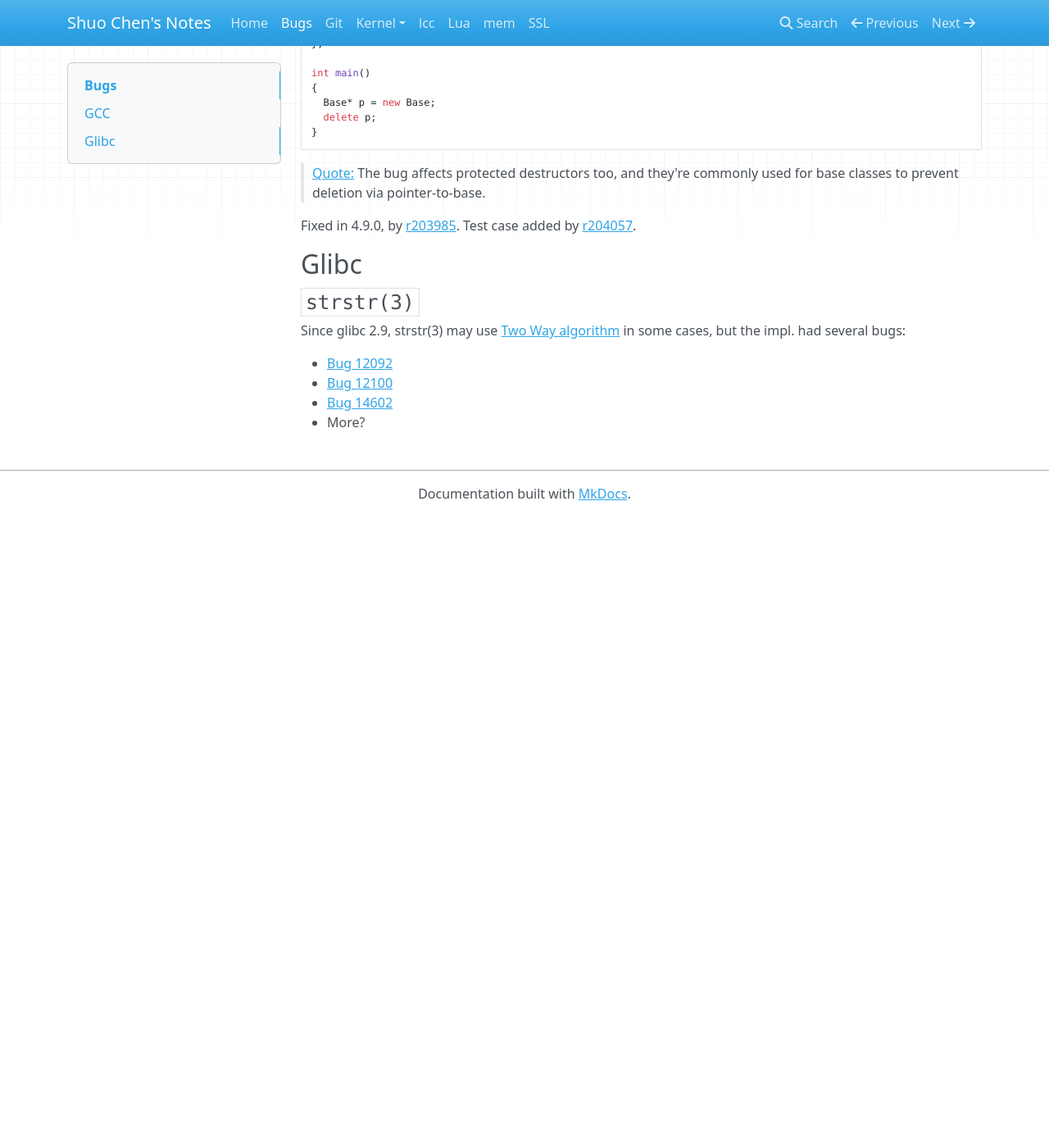
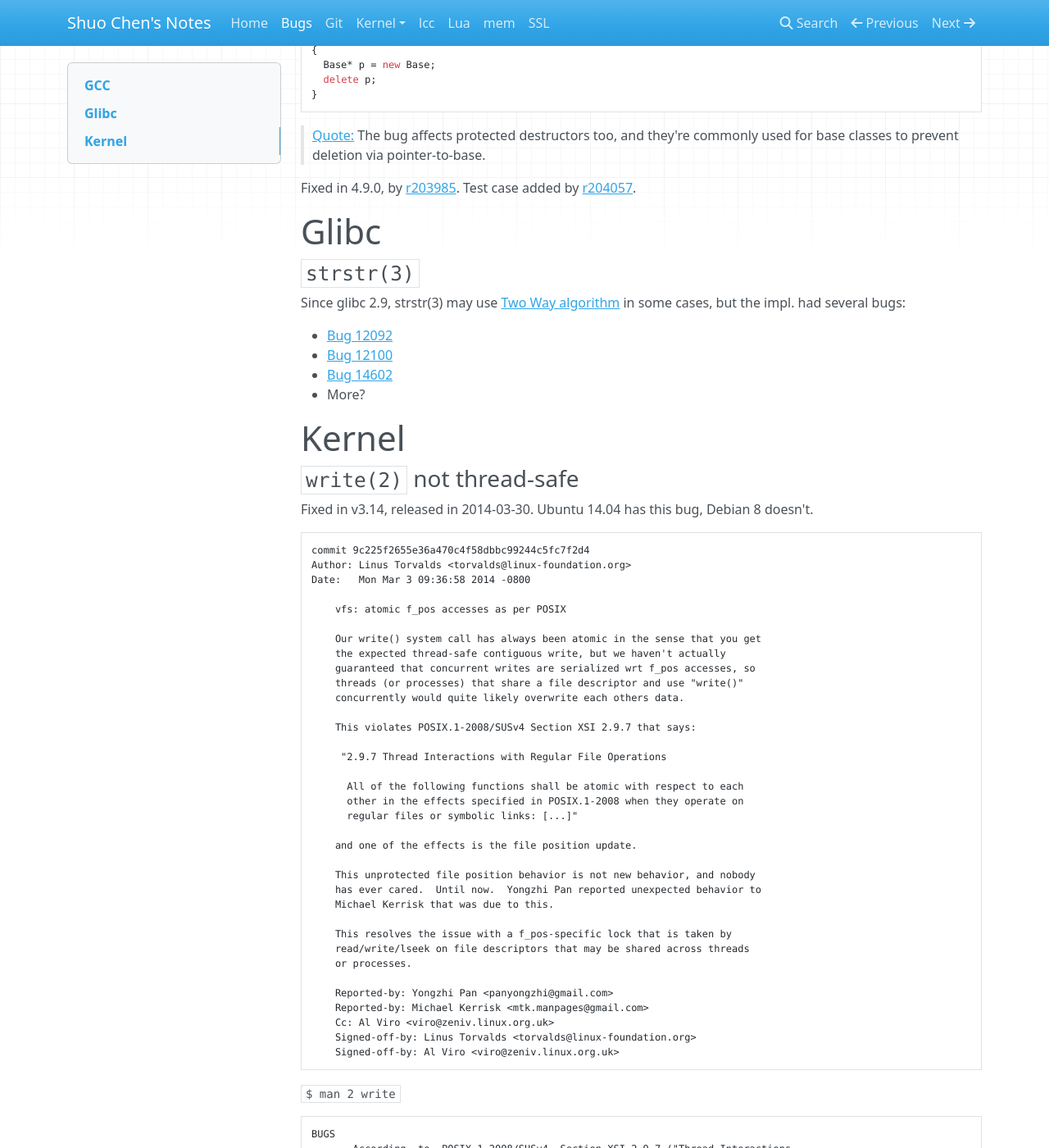
Before and after one commit to chenshuo/notes, an MkDocs documentation site: the page built from docs/bugs.md, in a window 1280 px wide and 1400 px high, scrolled down 303 px. Shown: the whole window at 82% size. Built offline with MkDocs 1.6.1, drawn with Linux system fonts in a browser that asks for light colours; nearby versions of some CDN libraries; old or Windows-style settings are respelled for this version of MkDocs; before the commit the page ends 933 px from its top, so only the background shows below that; some of the changed text lies outside the part shown.

Commit message:
update bugs.md and kernel/changes.md (4.3)

````diff
--- a/docs/bugs.md
+++ b/docs/bugs.md
@@ -25,7 +23,7 @@ int main()
 Fixed in 4.9.0, by [r203985](https://gcc.gnu.org/viewcvs/gcc?view=revision&revision=203985).
 Test case added by [r204057](https://gcc.gnu.org/viewcvs/gcc?view=revision&revision=204057).
 
-## Glibc
+# Glibc
 
 ### `strstr(3)`
 
@@ -35,3 +33,68 @@ Since glibc 2.9, strstr(3) may use [Two Way algorithm](http://www-igm.univ-mlv.f
 - [Bug 12100](https://sourceware.org/bugzilla/show_bug.cgi?id=12100)
 - [Bug 14602](https://sourceware.org/bugzilla/show_bug.cgi?id=14602)
 - More?
+
+# Kernel
+
+### `write(2)` not thread-safe
+
+Fixed in v3.14, released in 2014-03-30. Ubuntu 14.04 has this bug, Debian 8 doesn't.
+
+```text
+commit 9c225f2655e36a470c4f58dbbc99244c5fc7f2d4
+Author: Linus Torvalds <torvalds@linux-foundation.org>
+Date:   Mon Mar 3 09:36:58 2014 -0800
+
+    vfs: atomic f_pos accesses as per POSIX
+
+    Our write() system call has always been atomic in the sense that you get
+    the expected thread-safe contiguous write, but we haven't actually
+    guaranteed that concurrent writes are serialized wrt f_pos accesses, so
+    threads (or processes) that share a file descriptor and use "write()"
+    concurrently would quite likely overwrite each others data.
+
+    This violates POSIX.1-2008/SUSv4 Section XSI 2.9.7 that says:
+
+     "2.9.7 Thread Interactions with Regular File Operations
+
+      All of the following functions shall be atomic with respect to each
+      other in the effects specified in POSIX.1-2008 when they operate on
+      regular files or symbolic links: [...]"
+
+    and one of the effects is the file position update.
+
+    This unprotected file position behavior is not new behavior, and nobody
+    has ever cared.  Until now.  Yongzhi Pan reported unexpected behavior to
+    Michael Kerrisk that was due to this.
+
+    This resolves the issue with a f_pos-specific lock that is taken by
+    read/write/lseek on file descriptors that may be shared across threads
+    or processes.
+
+    Reported-by: Yongzhi Pan <panyongzhi@gmail.com>
+    Reported-by: Michael Kerrisk <mtk.manpages@gmail.com>
+    Cc: Al Viro <viro@zeniv.linux.org.uk>
+    Signed-off-by: Linus Torvalds <torvalds@linux-foundation.org>
+    Signed-off-by: Al Viro <viro@zeniv.linux.org.uk>
+```
+
+
+`$ man 2 write`
+```text
+BUGS
+       According  to  POSIX.1-2008/SUSv4  Section XSI 2.9.7 ("Thread Interactions
+       with Regular File Operations"):
+
+           All of the following functions shall be atomic with  respect  to  each
+           other  in  the  effects specified in POSIX.1-2008 when they operate on
+           regular files or symbolic links: ...
+
+       Among the APIs subsequently listed are write() and writev(2).   And  among
+       the  effects  that  should  be  atomic  across threads (and processes) are
+       updates of the file offset.  However, on Linux before version  3.14,  this
+       was  not  the  case:  if two processes that share an open file description
+       (see open(2)) perform a write() (or writev(2)) at the same time, then  the
+       I/O operations were not atomic with respect updating the file offset, with
+       the result that the blocks of data  output  by  the  two  processes  might
+       (incorrectly) overlap.  This problem was fixed in Linux 3.14.
+```
````
Also changed, not shown: other parts of docs/bugs.md (+1 -3 lines), docs/kernel/changes.md (+38 -0 lines).
